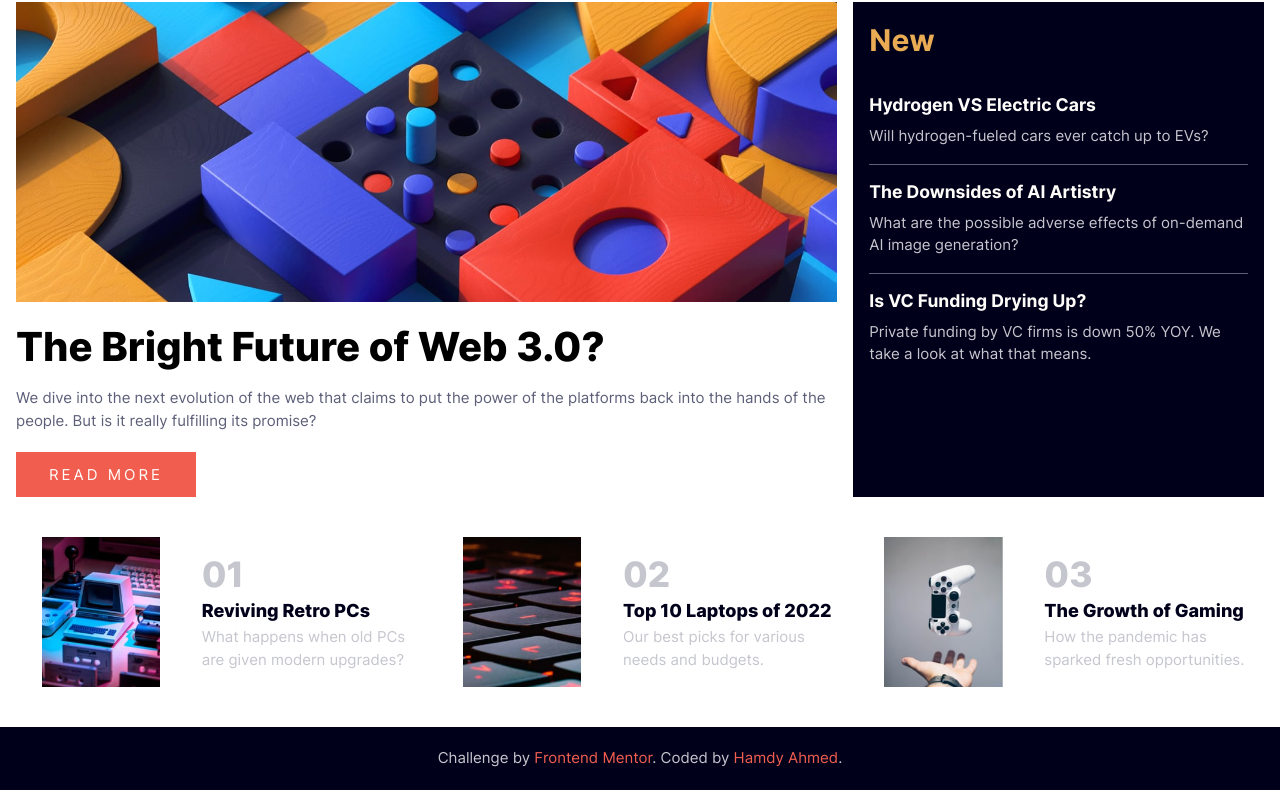
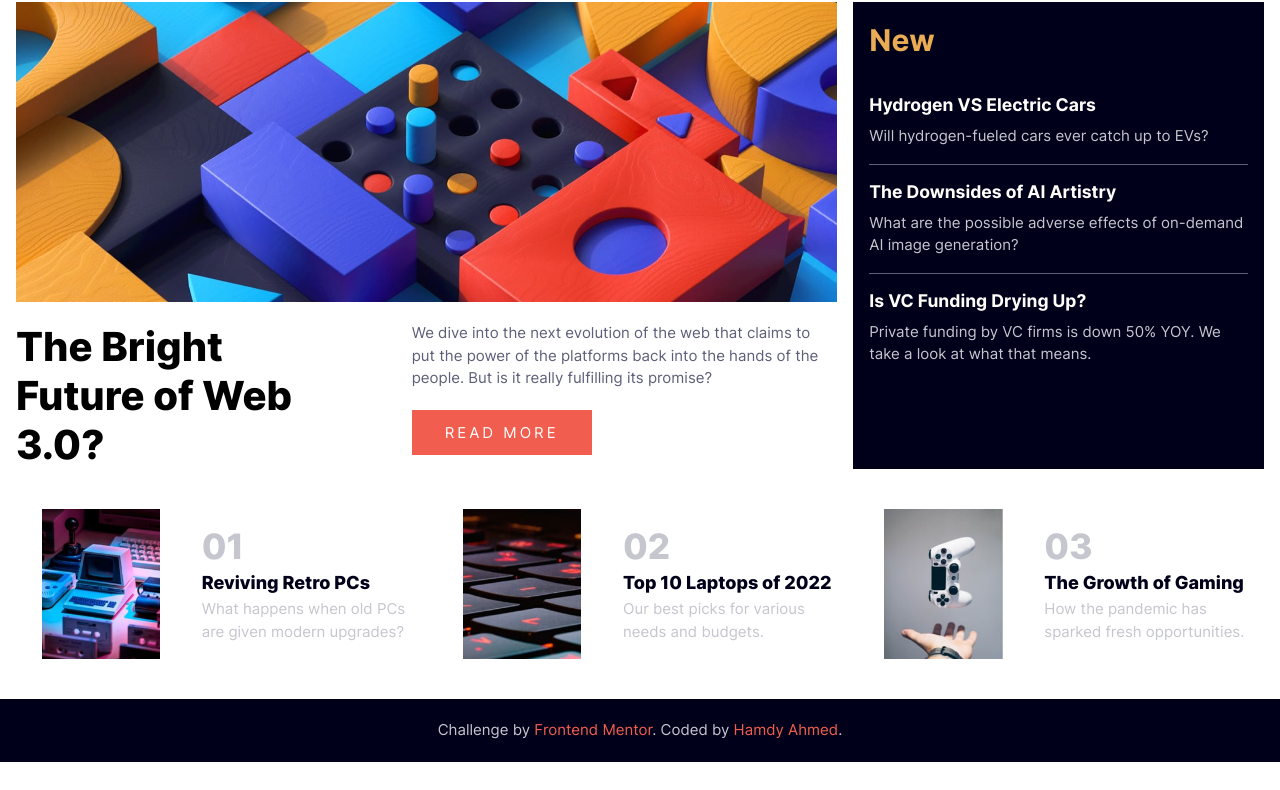
Before and after one commit to hamdy54/news-homepage, a plain HTML site: page index.html in a window 1280 px wide. Shown: the part 75-865 px from the top of the page. After the commit the page ends 837 px from the top, so only its background shows below. Drawn offline with Linux system fonts and the light colour scheme.

Commit message:
edit on responsive

```diff
--- a/assets/sass/components/_news-article.scss
+++ b/assets/sass/components/_news-article.scss
@@ -32,8 +32,14 @@ main {
           h2 {
             font-size: rem(40);
             font-weight: var(--fw-800);
+            @include breakpoint-up(md) {
+              flex: 1 0 rem(200);
+            }
           }
           .details-wrapper {
+            @include breakpoint-up(md) {
+              flex: 1 1 rem(300);
+            }
             p {
               color: var(--dark-grayish-blue-clr);
               margin-bottom: rem(20);
@@ -53,6 +59,10 @@ main {
                 background-color: var(--dark-blue-clr);
               }
             }
+          }
+          @include breakpoint-up(md) {
+            flex-direction: row;
+            gap: rem(70);
           }
         }
       }
```
Also changed, not shown: assets/css/style.css, 1 other file.
